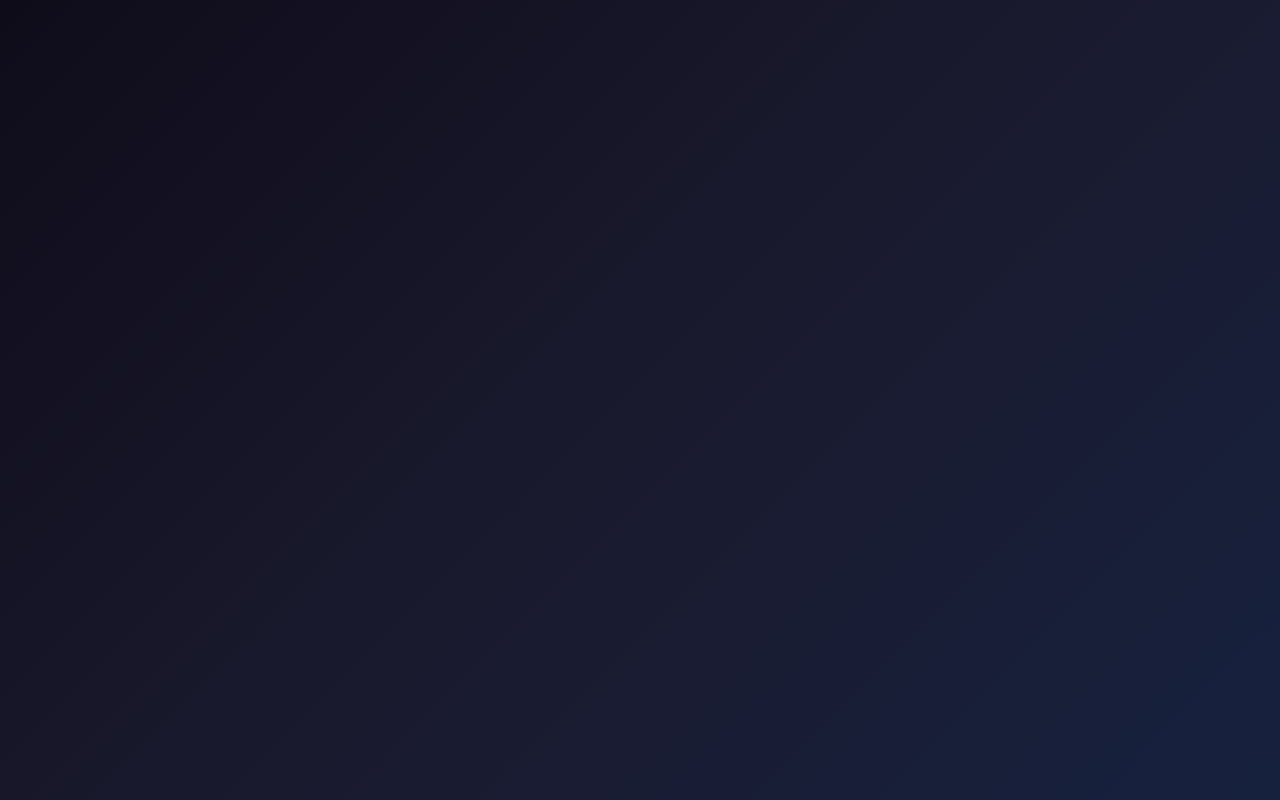
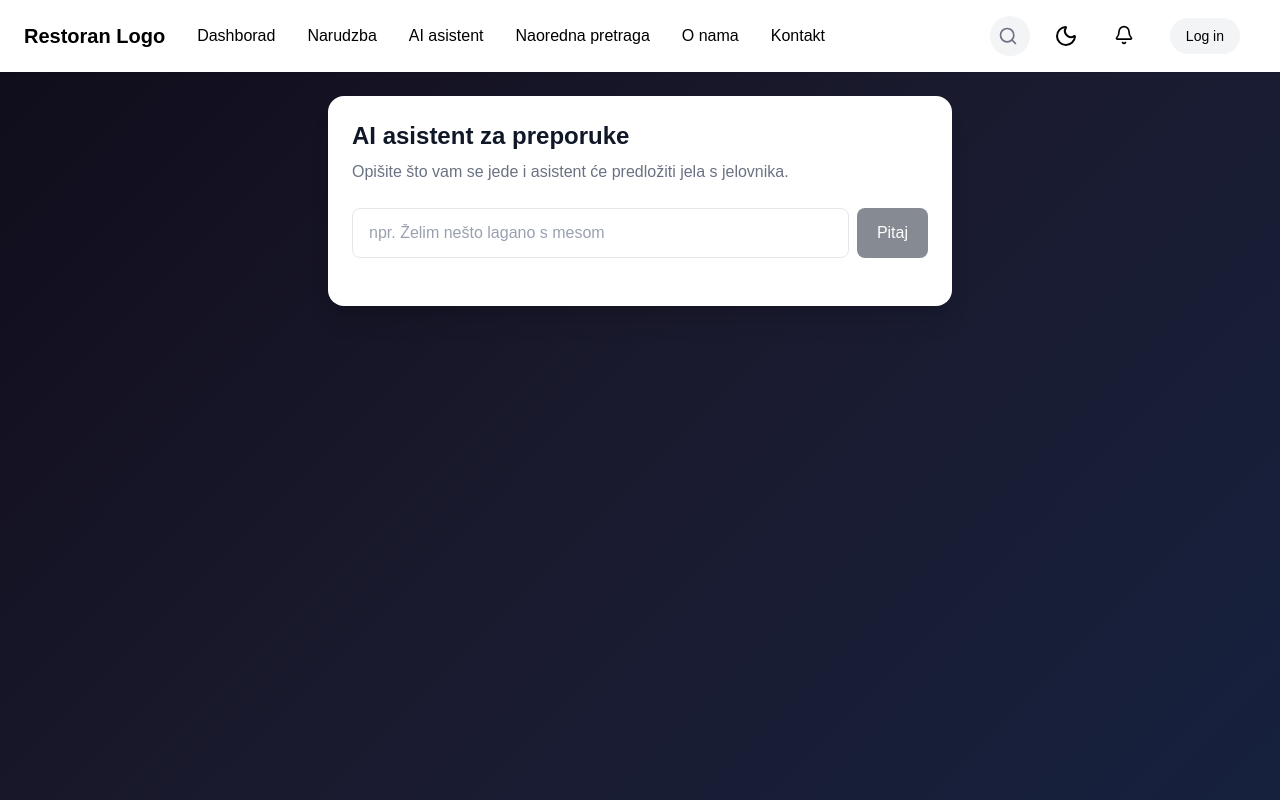
Before and after one commit to IgorStojic112/Restoran, a React (Vite) app in the folder frontend/: page /assistant in a window 1280 px wide. Before the commit this address had no page. Built offline with nearby package versions, Linux system fonts and the light colour scheme; a web font is replaced by a local one.

Commit message:
AI asistent

```diff
--- a/frontend/src/App.tsx
+++ b/frontend/src/App.tsx
@@ -12,6 +12,7 @@ import AddIngredients from './pages/AddIngredinets';
 import MenuOrder from './pages/MenuOrder';
 import ProfilePage from './pages/ProfilePage';
 import OrderPage from './pages/OrderPage';
+import AIAssistant from './pages/AIAssistant';
 
 import { NotificationProvider } from "./context/NotificationContext";
 import ProtectedRoute from './components/ProtectedRoute';
@@ -41,6 +42,8 @@ function App() {
             <Route path='/profilePage' element={<ProfilePage />} />
             <Route path='/OrderPage' element={<OrderPage />} />
 
+            <Route path='/assistant' element={<AIAssistant />} />
+
           </Routes>
         </NotificationProvider>
       </BrowserRouter>
--- a/frontend/src/components/DishQA.tsx
+++ b/frontend/src/components/DishQA.tsx
@@ -48,7 +48,7 @@ function DishQA({ dishId, dishName }: DishQAProps) {
   };
 
   return (
-    <div className="mt-3 border-t border-gray-100 pt-3">
+  <div className="mt-2 bg-white rounded-xl shadow-sm border border-gray-100 p-4">
     <p className="text-xs text-gray-500 mb-2">
       Pitajte nešto o jelu "{dishName}"
     </p>
@@ -60,7 +60,7 @@ function DishQA({ dishId, dishName }: DishQAProps) {
         onChange={(e) => setQuestion(e.target.value)}
         onKeyDown={handleKeyDown}
         placeholder="npr. Sadrži li gluten?"
-          className="flex-1 text-sm border border-gray-200 rounded-lg px-3 py-2 outline-none focus:border-gray-400"
+        className="flex-1 text-sm text-gray-900 placeholder-gray-400 bg-white border border-gray-200 rounded-lg px-3 py-2 outline-none focus:border-gray-400"
       />
       <button
         onClick={handleAsk}
@@ -72,7 +72,7 @@ function DishQA({ dishId, dishName }: DishQAProps) {
     </div>
 
     {answer && (
-        <div className="mt-2 text-sm text-gray-700 bg-gray-50 rounded-lg px-3 py-2">
+      <div className="mt-3 text-sm text-gray-800 bg-gray-50 rounded-lg px-3 py-2">
         {answer}
       </div>
     )}
--- /dev/null
+++ b/frontend/src/pages/AIAssistant.tsx
@@ -0,0 +1,112 @@
+import { useState } from "react";
+import NavBar from "../components/NavBar";
+import SpecialityCard from "../components/SpecialityCard";
+import { useAuth } from "../context/AuthContex";
+
+interface Recommendation {
+  id: number;
+  Name: string;
+  Description: string;
+  Price: string;
+  Image: string;
+  reason: string;
+}
+
+function AIAssistant() {
+  const { user } = useAuth();
+  const [message, setMessage] = useState("");
+  const [recommendations, setRecommendations] = useState<Recommendation[]>([]);
+  const [loading, setLoading] = useState(false);
+  const [error, setError] = useState("");
+  const [asked, setAsked] = useState(false);
+
+  const handleAsk = async () => {
+    const msg = message.trim();
+    if (!msg) return;
+
+    setLoading(true);
+    setError("");
+    setRecommendations([]);
+
+    try {
+      const response = await fetch("http://localhost:8000/api/menu/recommend/", {
+        method: "POST",
+        headers: { "Content-Type": "application/json" },
+        body: JSON.stringify({ message: msg }),
+      });
+
+      const data = await response.json();
+      if (!response.ok) throw new Error(data.error || "Greška pri dohvaćanju preporuka");
+
+      setRecommendations(data.recommendations);
+      setAsked(true);
+    } catch (err) {
+      setError(err instanceof Error ? err.message : "Nešto je pošlo po krivu");
+    } finally {
+      setLoading(false);
+    }
+  };
+
+  const handleKeyDown = (e: React.KeyboardEvent<HTMLInputElement>) => {
+    if (e.key === "Enter") handleAsk();
+  };
+
+  return (
+  <div>
+    <NavBar onSearch={null} user={user} />
+
+    <div className="max-w-2xl mx-auto p-6">
+      <div className="bg-white rounded-2xl shadow-xl p-6">
+        <h1 className="text-2xl font-bold mb-2 text-gray-900">AI asistent za preporuke</h1>
+        <p className="text-gray-500 mb-6">
+          Opišite što vam se jede i asistent će predložiti jela s jelovnika.
+        </p>
+
+        <div className="flex gap-2 mb-6">
+          <input
+            type="text"
+            value={message}
+            onChange={(e) => setMessage(e.target.value)}
+            onKeyDown={handleKeyDown}
+            placeholder="npr. Želim nešto lagano s mesom"
+            className="flex-1 text-gray-900 placeholder-gray-400 bg-white border border-gray-200 rounded-lg px-4 py-3 outline-none focus:border-gray-400"
+          />
+          <button
+            onClick={handleAsk}
+            disabled={loading || !message.trim()}
+            className="px-5 py-3 bg-gray-900 text-white rounded-lg disabled:opacity-50 hover:bg-gray-700 transition-colors"
+          >
+            {loading ? "..." : "Pitaj"}
+          </button>
+        </div>
+
+        {error && <div className="mb-4 text-sm text-red-600">{error}</div>}
+
+        {asked && !loading && recommendations.length === 0 && !error && (
+          <p className="text-gray-400">
+            Nema preporuka za ovaj upit, pokušajte drugačije opisati što tražite.
+          </p>
+        )}
+
+        <div className="grid grid-cols-1 md:grid-cols-2 gap-4">
+          {recommendations.map(item => (
+            <div key={item.id} className="border border-gray-100 rounded-xl overflow-hidden">
+              <SpecialityCard
+                image={`http://localhost:8000/${item.Image}`}
+                title={item.Name}
+                description={item.Description}
+                price={item.Price}
+              />
+              <div className="bg-gray-50 text-sm text-gray-700 px-4 py-3 border-t border-gray-100">
+                {item.reason}
+              </div>
+            </div>
+          ))}
+        </div>
+      </div>
+    </div>
+  </div>
+);
+}
+
+export default AIAssistant;
```
Also changed, not shown: 2 other files (tests, documents, lock files or other folders). Lines whose indentation alone changed are shown as unchanged.
